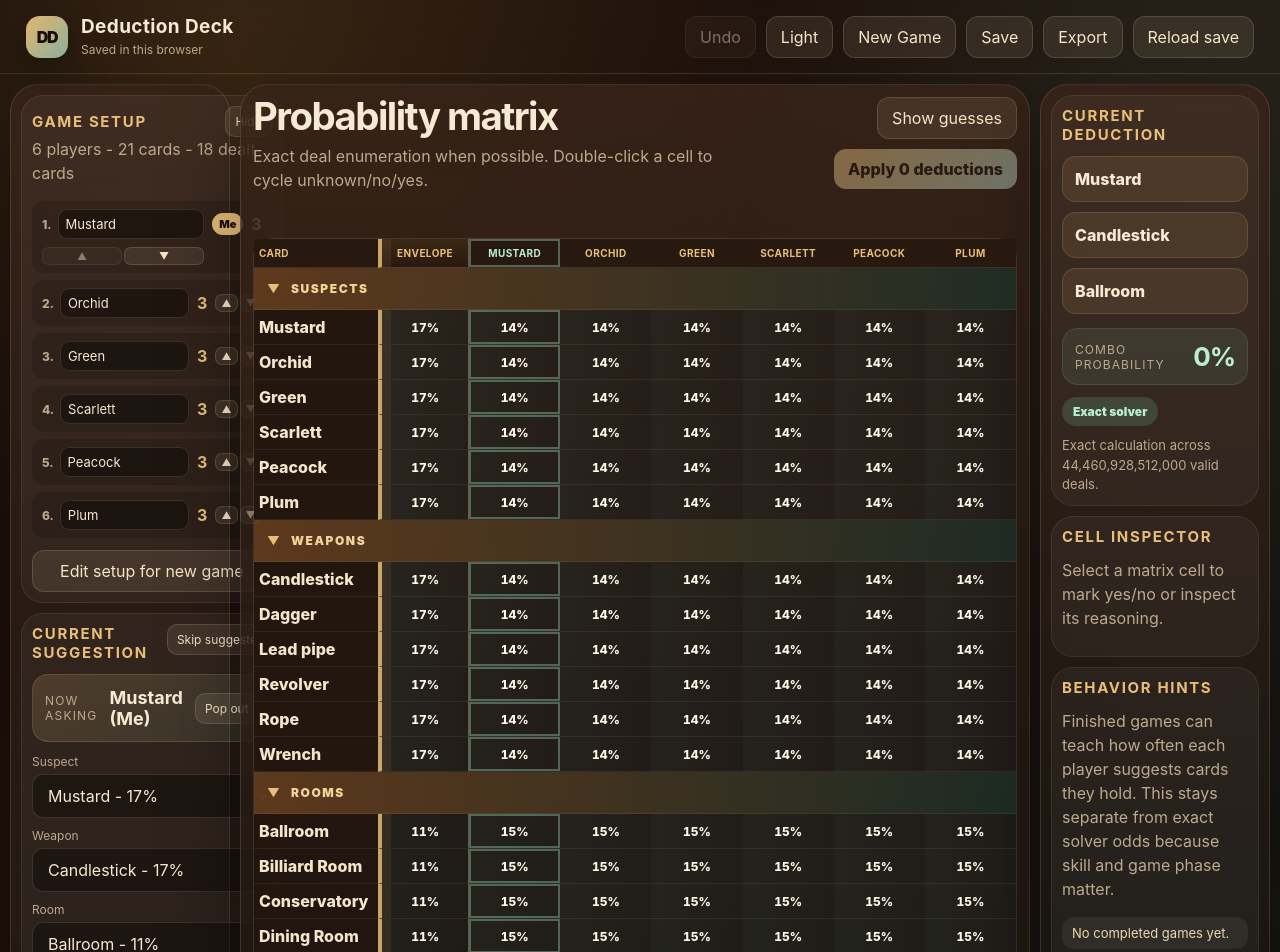
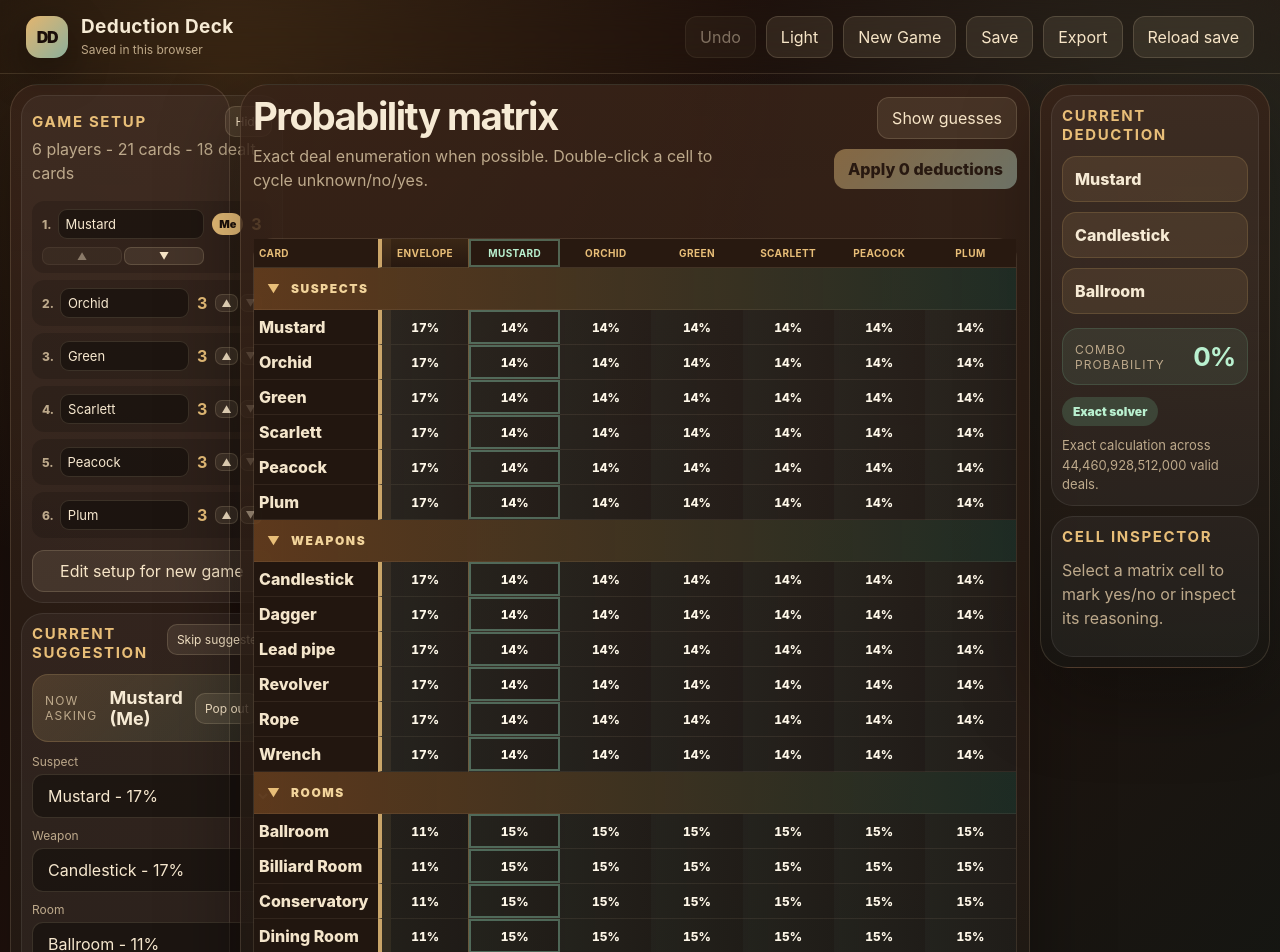
Before and after one commit to Mike7154/deduction-deck, a React (Vite) app: page / in a window 1280 px wide. Shown: the top 952 px of the page. Built offline with nearby package versions, Linux system fonts and the light colour scheme.

Commit message:
Fix evidence log holder probabilities

```diff
--- a/src/App.tsx
+++ b/src/App.tsx
@@ -1,12 +1,10 @@
 import { useMemo, useState, type KeyboardEvent } from 'react'
 import './App.css'
-import { createBlankMarks, createDefaultGame, defaultCards, defaultPlayers, type BehaviorStats, type Card, type CardType, type GameState, type LocationId, type Mark, type Player, type Suggestion, type SuggestionResult, typeLabel } from './types'
+import { createBlankMarks, createDefaultGame, defaultCards, defaultPlayers, type Card, type CardType, type GameState, type LocationId, type Mark, type Player, type Suggestion, type SuggestionResult, typeLabel } from './types'
 import { solveGame, type SolverResult } from './solver'
 
 const saveKey = 'deduction-deck-game-v1'
-const statsKey = 'deduction-deck-behavior-stats-v1'
 const themeKey = 'deduction-deck-theme-v1'
-const phaseOptions = ['opening', 'middle', 'endgame'] as const
 
 type MatrixMode = 'probabilities' | 'guesses'
 type ThemeMode = 'dark' | 'light'
@@ -38,19 +36,6 @@ function loadGame(profileId: string): GameState {
     if (legacyRaw) return hydrateGame(JSON.parse(legacyRaw) as GameState)
   } catch { /* noop */ }
   return createDefaultGame()
-}
-
-function loadStats(profileId: string): BehaviorStats {
-  try {
-    const raw = localStorage.getItem(userScopedKey(statsKey, profileId))
-    if (raw) return JSON.parse(raw) as BehaviorStats
-
-    const legacyProfileId = loadLegacyProfileId()
-    const legacyRaw = legacyProfileId ? localStorage.getItem(userScopedKey(statsKey, legacyProfileId)) : null
-    return JSON.parse(legacyRaw ?? '{}') as BehaviorStats
-  } catch {
-    return {}
-  }
 }
 
 const pct = (n: number) => `${Math.round(n * 100)}%`
@@ -258,7 +243,6 @@ function withSuggestionDisabledForTest(game: GameState, suggestionId: string): G
 function App() {
   const [profileId] = useState(defaultProfileId)
   const [game, setGame] = useState<GameState>(() => loadGame(profileId))
-  const [stats, setStats] = useState<BehaviorStats>(() => loadStats(profileId))
   const [selected, setSelected] = useState<{ cardId: string; locationId: LocationId } | null>(null)
   const [matrixMode, setMatrixMode] = useState<MatrixMode>('probabilities')
   const [detailCardId, setDetailCardId] = useState<string | null>(null)
@@ -281,7 +265,6 @@ function App() {
 
   function resetLocalGame() {
     setGame(loadGame(profileId))
-    setStats(loadStats(profileId))
     setSelected(null)
     setQuickMark(null)
     setMatrixMode('probabilities')
@@ -366,28 +349,6 @@ function App() {
     updateGame(next)
   }
 
-  function finishGame(envelope: Record<CardType, string>, playerHands: Record<string, string[]>, phase: string) {
-    const nextStats = structuredClone(stats)
-    for (const suggestion of game.suggestions) {
-      if (suggestion.disabled) continue
-      const holderCards = playerHands[suggestion.suggesterId] ?? []
-      for (const cardId of suggestion.cardIds) {
-        const key = `${suggestion.suggesterId}:${cardId}`
-        const held = holderCards.includes(cardId) ? 1 : 0
-        nextStats[key] ??= { suggested: 0, held: 0, byPhase: {} }
-        nextStats[key].suggested += 1
-        nextStats[key].held += held
-        nextStats[key].byPhase[phase] ??= { suggested: 0, held: 0 }
-        nextStats[key].byPhase[phase].suggested += 1
-        nextStats[key].byPhase[phase].held += held
-      }
-    }
-    const nextGame = structuredClone(game)
-    for (const type of Object.keys(envelope) as CardType[]) if (envelope[type]) nextGame.marks[envelope[type]].envelope = 'yes'
-    setStats(nextStats)
-    localStorage.setItem(userScopedKey(statsKey, profileId), JSON.stringify(nextStats))
-    updateGame(nextGame)
-  }
 
   function toggleTheme() {
     setTheme((current) => {
@@ -434,8 +395,7 @@ function App() {
 
         <aside className="inspector panel">
           <CurrentDeduction game={game} solver={solver} />
-          <SelectionInspector selectedCard={selectedCard} selectedLocation={selectedLocation} selected={selected} solver={solver} stats={stats} onSetMark={setMark} />
-          <BehaviorPanel game={game} stats={stats} onFinish={finishGame} />
+          <SelectionInspector selectedCard={selectedCard} selectedLocation={selectedLocation} selected={selected} solver={solver} onSetMark={setMark} />
         </aside>
       </main>
       {quickMark && quickMarkCard && <QuickMarkSheet card={quickMarkCard} locationName={quickMarkLocation ?? quickMark.locationId} onSet={(mark) => setMark(quickMark.cardId, quickMark.locationId, mark)} onClose={() => setQuickMark(null)} />}
@@ -889,17 +849,14 @@ function CurrentDeduction({ game, solver }: { game: GameState; solver: SolverRes
   </section>
 }
 
-function SelectionInspector({ selectedCard, selectedLocation, selected, solver, stats, onSetMark }: { selectedCard: Card | null | undefined; selectedLocation: string | undefined; selected: { cardId: string; locationId: LocationId } | null; solver: SolverResult; stats: BehaviorStats; onSetMark: (cardId: string, loc: LocationId, mark: Mark) => void }) {
+function SelectionInspector({ selectedCard, selectedLocation, selected, solver, onSetMark }: { selectedCard: Card | null | undefined; selectedLocation: string | undefined; selected: { cardId: string; locationId: LocationId } | null; solver: SolverResult; onSetMark: (cardId: string, loc: LocationId, mark: Mark) => void }) {
   if (!selected || !selectedCard) return <section><h2>Cell inspector</h2><p className="muted">Select a matrix cell to mark yes/no or inspect its reasoning.</p></section>
   const probability = solver.probabilities[selected.cardId]?.[selected.locationId] ?? 0
-  const statKey = selected.locationId !== 'envelope' ? `${selected.locationId}:${selected.cardId}` : ''
-  const stat = stats[statKey]
   return <section>
     <h2>Cell inspector</h2>
     <p><strong>{selectedCard.name}</strong> at <strong>{selectedLocation}</strong></p>
     <div className="big-prob">{pct(probability)}</div>
     <div className="button-row"><button onClick={() => onSetMark(selected.cardId, selected.locationId, 'yes')}>Mark yes</button><button onClick={() => onSetMark(selected.cardId, selected.locationId, 'no')}>Mark no</button><button onClick={() => onSetMark(selected.cardId, selected.locationId, 'unknown')}>Clear</button></div>
-    {stat && <p className="hint">Behavior history: this player held this card in {stat.held}/{stat.suggested} logged suggestions.</p>}
   </section>
 }
 
@@ -942,7 +899,7 @@ function DisproverProbabilities({ game, solver, suggestion, cards }: { game: Gam
       const mark = game.marks[card.id]?.[disproverId] ?? 'unknown'
       const wasShown = suggestion.result.kind === 'shown' && suggestion.result.shownCardId === card.id
       const disproverProbability = solver.probabilities[card.id]?.[disproverId] ?? 0
-      const probabilityLabel = Math.round(disproverProbability * 100) === 0 ? envelopeOddsLabel(game, solver, card.id) : pct(disproverProbability)
+      const probabilityLabel = pct(disproverProbability)
       const label = wasShown ? 'shown' : mark === 'yes' ? 'YES' : mark === 'no' ? 'no' : probabilityLabel
       return <span className={`prob-chip ${wasShown ? 'shown' : ''}`} key={card.id}>
         <span>{card.name}</span>
@@ -958,24 +915,5 @@ function resultText(game: GameState, s: Suggestion) {
   return 'Logged only'
 }
 
-function BehaviorPanel({ game, stats, onFinish }: { game: GameState; stats: BehaviorStats; onFinish: (e: Record<CardType,string>, h: Record<string,string[]>, p: string) => void }) {
-  const [open, setOpen] = useState(false)
-  const [phase, setPhase] = useState<string>('middle')
-  const top = Object.entries(stats).sort((a,b) => (b[1].held / Math.max(1,b[1].suggested)) - (a[1].held / Math.max(1,a[1].suggested))).slice(0, 3)
-  function finishDemo() {
-    const envelope: Record<CardType,string> = { suspect: game.cards.find((c)=>c.type==='suspect')!.id, weapon: game.cards.find((c)=>c.type==='weapon')!.id, room: game.cards.find((c)=>c.type==='room')!.id }
-    const hands: Record<string,string[]> = {}
-    for (const p of game.players) hands[p.id] = game.cards.filter((c) => game.marks[c.id][p.id] === 'yes').map((c) => c.id)
-    onFinish(envelope, hands, phase)
-    setOpen(false)
-  }
-  return <section className="behavior-card">
-    <h2>Behavior hints</h2>
-    <p className="muted">Finished games can teach how often each player suggests cards they hold. This stays separate from exact solver odds because skill and game phase matter.</p>
-    <div className="top-hints">{top.length ? top.map(([key, s]) => <span key={key}>{key.split(':').map((id, i) => i ? cardById(game.cards,id)?.name : playerById(game.players,id)?.name).join(' / ')} to {pct(s.held / Math.max(1, s.suggested))}</span>) : <span>No completed games yet.</span>}</div>
-    <button onClick={() => setOpen(!open)}>Finish game / learn</button>
-    {open && <div className="finish-box"><Select label="Game phase tag" value={phase} onChange={setPhase} options={phaseOptions.map((p) => [p, p])} /><p className="muted">MVP: records suggested-card ownership from known marked hands. A hosted version should save full final hands in a database and model phase, player, and suggestion result.</p><button className="primary wide" onClick={finishDemo}>Store behavior sample</button></div>}
-  </section>
-}
 
 export default App
```
